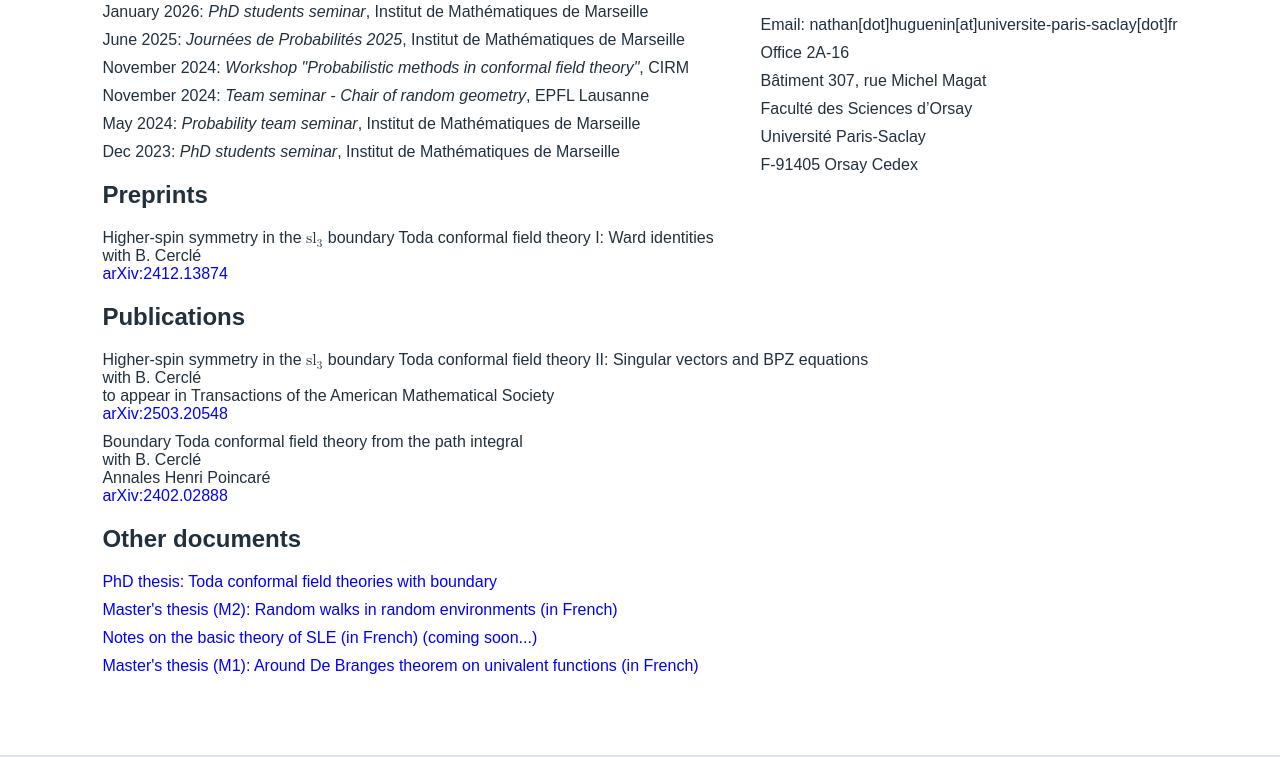
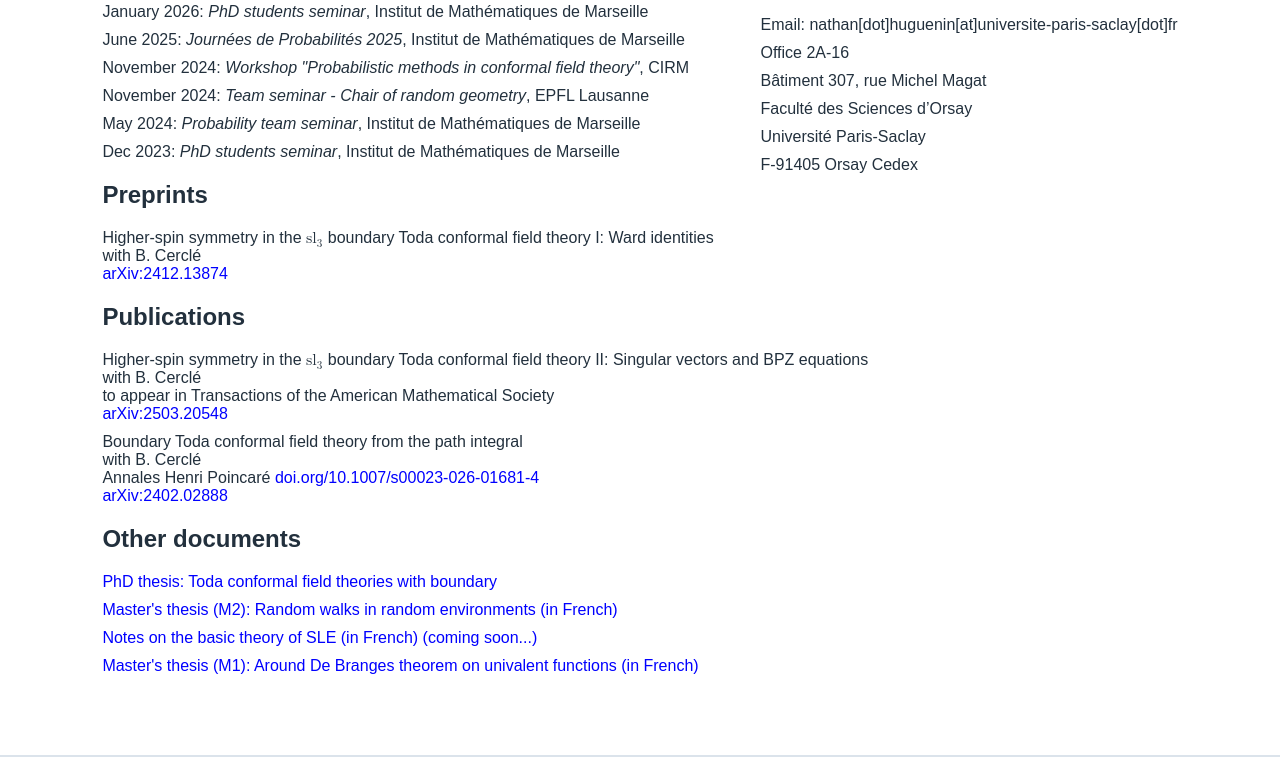
Before and after one commit to nathan-huguenin/nathan-huguenin.github.io, a plain HTML site: page index.html in a window 1280 px wide. Shown: the part 485-1242 px from the top of the page. Drawn offline with Linux system fonts and the light colour scheme.

Commit message:
Update index.html

```diff
--- a/index.html
+++ b/index.html
@@ -87,7 +87,7 @@
                     </li>
                     <li>Boundary Toda conformal field theory from the path integral <br>
                         with B. Cerclé <br>
-						Annales Henri Poincaré<br>
+						Annales Henri Poincaré <a href="https://doi.org/10.1007/s00023-026-01681-4" target="_blank">doi.org/10.1007/s00023-026-01681-4</a><br>
                         <a href="https://arxiv.org/abs/2402.02888" target="_blank">arXiv:2402.02888</a>
                     </li>
                 </ul>
```
